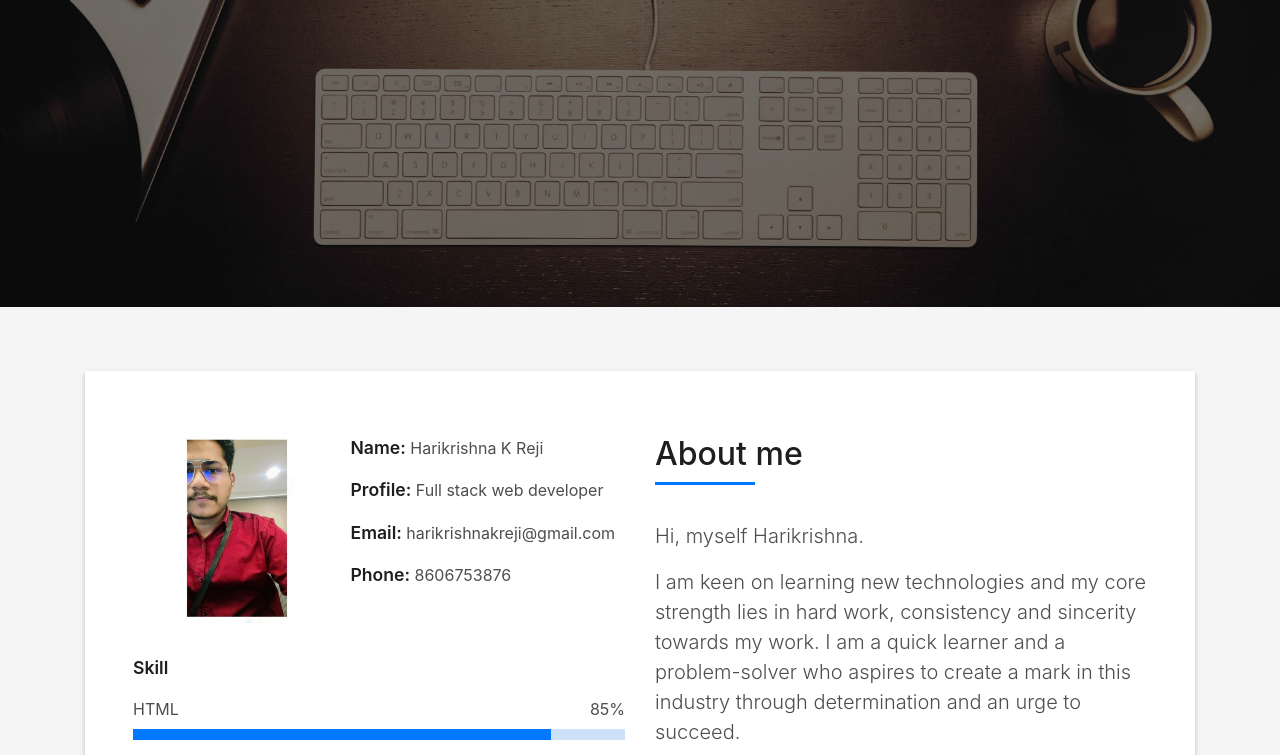
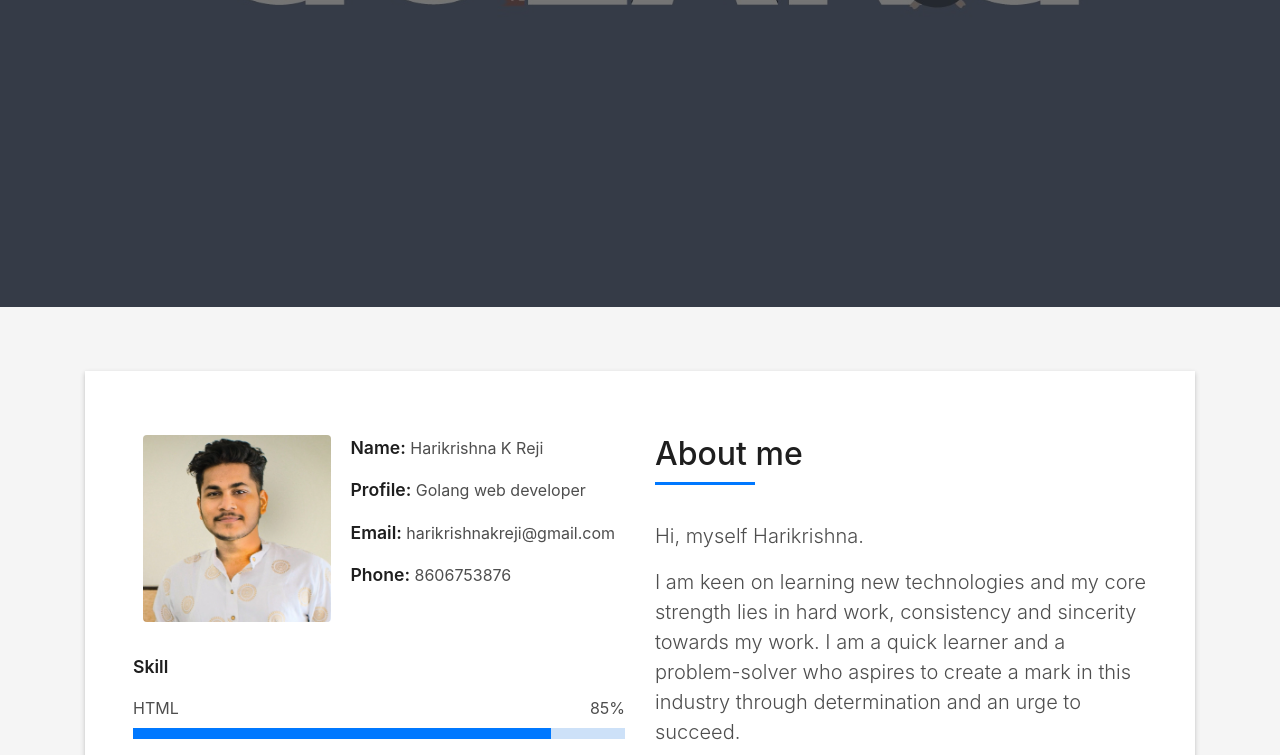
Before and after one commit to harikrishnakreji/Personal-Portfolio, a plain HTML site: page index.html in a window 1280 px wide. Shown: the part 493-1248 px from the top of the page. Drawn offline with nearby package versions, Linux system fonts and the light colour scheme; files whose address does not match are found by name.

Commit message:
Update index.html
change pictures

```diff
--- a/index.html
+++ b/index.html
@@ -73,7 +73,7 @@
   <!--/ Nav End /-->
 
   <!--/ Intro Skew Star /-->
-  <div id="home" class="intro route bg-image" style="background-image: url(img/profile.jpg)">
+  <div id="home" class="intro route bg-image" style="background-image: url(img/favicon/cover-8.jpg)">
     <div class="overlay-itro"></div>
     <div class="intro-content display-table">
       <div class="table-cell">
@@ -98,13 +98,13 @@
                 <div class="row">
                   <div class="col-sm-6 col-md-5">
                     <div class="about-img">
-                      <img src="img/dp1.jpg" class="img-fluid rounded b-shadow-a" alt="">
+                      <img src="img/Harikrishna.jpg" class="img-fluid rounded b-shadow-a" alt="">
                     </div>
                   </div>
                   <div class="col-sm-6 col-md-7">
                     <div class="about-info">
                       <p><span class="title-s">Name: </span> <span>Harikrishna K Reji</span></p>
-                      <p><span class="title-s">Profile: </span> <span>Full stack web developer</span></p>
+                      <p><span class="title-s">Profile: </span> <span>Golang web developer</span></p>
                       <p><span class="title-s">Email: </span> <span>harikrishnakreji@gmail.com</span></p>
                       <p><span class="title-s">Phone: </span> <span>8606753876</span></p>
                     </div>
@@ -447,7 +447,7 @@
             <div class="card-footer">
               <div class="post-author">
                 <a href="#">
-                  <img src="img/dp1.jpg" alt="" class="avatar rounded-circle">
+                  <img src="img/Harikrishna.jpg" alt="" class="avatar rounded-circle">
                   <span class="author">Harikrishna</span>
                 </a>
               </div>
@@ -477,7 +477,7 @@
             <div class="card-footer">
               <div class="post-author">
                 <a href="#">
-                  <img src="img/dp1.jpg" alt="" class="avatar rounded-circle">
+                  <img src="img/Harikrishna.jpg" alt="" class="avatar rounded-circle">
                   <span class="author">Harikrishna</span>
                 </a>
               </div>
@@ -507,7 +507,7 @@
             <div class="card-footer">
               <div class="post-author">
                 <a href="#">
-                  <img src="img/dp1.jpg" alt="" class="avatar rounded-circle">
+                  <img src="img/Harikrishna.jpg" alt="" class="avatar rounded-circle">
                   <span class="author">Harikrishna</span>
                 </a>
               </div>
```
